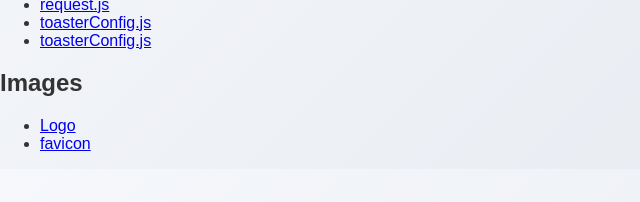
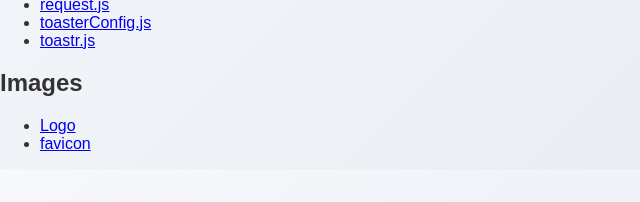
Before and after one commit to firozwebdev/my-static-assets, a plain HTML site: page index.html in a window 1280 px wide. Shown: the part 418-620 px from the top of the page, 0-640 px from the left. Drawn offline with Linux system fonts and the light colour scheme; files that its build step writes are made by us from their sources.

Commit message:
toastr added to locally

```diff
--- a/index.html
+++ b/index.html
@@ -28,7 +28,7 @@
         <li><a href="js/relationships.js">relationships.js</a></li>
         <li><a href="js/request.js">request.js</a></li>
         <li><a href="js/toasterConfig.js">toasterConfig.js</a></li>
-        <li><a href="js/toastr.min.js">toasterConfig.js</a></li>
+        <li><a href="js/toastr.min.js">toastr.js</a></li>
     </ul>
 
     <h2>Images</h2>
```
